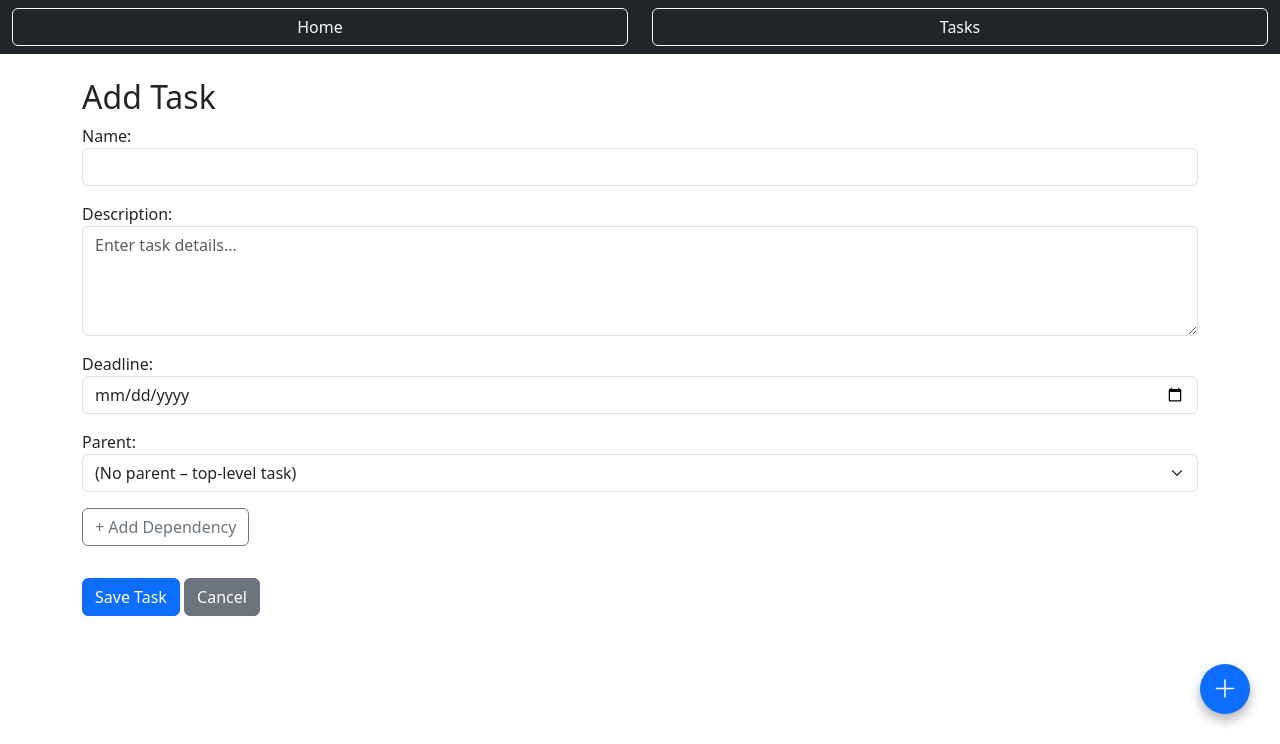
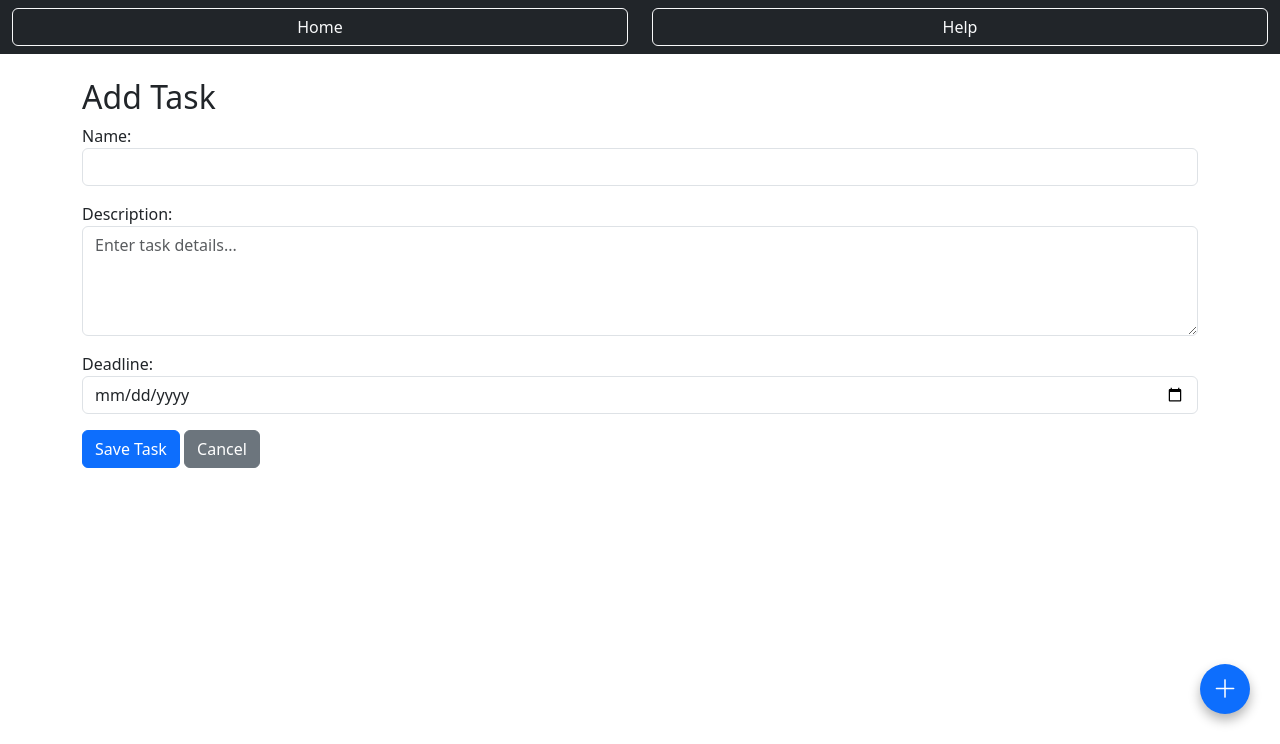
Before and after one commit to NoctemApple/astra-agenda, a Django app: page /add/ in a window 1280 px wide. Shown: the part 56-800 px from the top of the page. Run offline with Django 5.2, Linux system fonts and the light colour scheme; a user stored in the database is signed in; data comes from the database, SQL or seed files in the repository; both versions use the stored data as it was after the commit.

```diff
--- a/tasks/forms.py
+++ b/tasks/forms.py
@@ -2,16 +2,9 @@ from django import forms
 from .models import Task
 
 class TaskForm(forms.ModelForm):
-    parent = forms.ModelChoiceField(
-        queryset=Task.objects.all(),
-        required=False,
-        empty_label="(No parent – top-level task)",
-        widget=forms.Select(attrs={'class': 'form-select'})
-    )
-
     class Meta:
         model = Task
-        fields = ['name', 'description', 'deadline', 'parent']
+        fields = ['name', 'description', 'deadline']
         widgets = {
             'name': forms.TextInput(attrs={'class': 'form-control'}),
             'description': forms.Textarea(attrs={
--- a/tasks/templates/tasks/add_task.html
+++ b/tasks/templates/tasks/add_task.html
@@ -7,10 +7,6 @@
 <form id="task-form" method="post" action="{% url 'add_task' %}">
   {% csrf_token %}
   {{ form.as_p }}
-
-  <!-- Dependencies (JS will append rows here) -->
-  <div id="dependencies-container" class="mb-3"></div>
-  <button type="button" id="add-dependency-btn" class="btn btn-outline-secondary mb-3">+ Add Dependency</button>
 
   <div class="form-actions">
     <button type="submit" class="btn btn-primary">Save Task</button>
--- a/tasks/templates/tasks/layout.html
+++ b/tasks/templates/tasks/layout.html
@@ -42,7 +42,7 @@
                 <a href="{% url 'index' %}" class="btn btn-outline-light w-100">Home</a>
             </div>
             <div class="col-6">
-                <a href="{% url 'tasks' %}" class="btn btn-outline-light w-100">Tasks</a>
+                <a href="{% url 'help' %}" class="btn btn-outline-light w-100">Help</a>
             </div>
         </div>
     </div>
--- a/tasks/urls.py
+++ b/tasks/urls.py
@@ -3,7 +3,7 @@ from . import views
 
 urlpatterns = [
     path("", views.index, name="index"),
-    path("tasks/", views.tasks, name="tasks"),
+    path("help/", views.help, name="help"),
     path("add/", views.add_task, name="add_task"),
     path("complete/<int:task_id>/", views.complete, name="complete"),
 
--- a/tasks/views.py
+++ b/tasks/views.py
@@ -71,8 +71,8 @@ def index(request):
     tasks = Task.objects.filter(parent__isnull=True)  # only top-level
     return render(request, "tasks/index.html", {"tasks": tasks})
 
-def tasks(request):
-    return render(request, "tasks/tasks.html")
+def help(request):
+    return render(request, "tasks/help.html")
 
 @login_required
 def add_task(request):
@@ -108,36 +108,48 @@ def task_detail(request, task_id):
 @login_required
 def add_dependency(request, task_id):
     parent_task = get_object_or_404(Task, id=task_id, user=request.user)
+    tasks = Task.objects.filter(user=request.user).exclude(id=parent_task.id)
 
     if request.method == "POST":
         name = request.POST.get("name")
         description = request.POST.get("description")
         deadline = request.POST.get("deadline") or None
+        group_type = request.POST.get("group_type", "ALL")
+        prereq_ids = request.POST.getlist("prereqs")
 
-        if name:  # must at least have a name
-            # 1. Create the new dependency task
+        if name:
+            # 1. Create the subtask under parent
             new_task = Task.objects.create(
                 name=name,
                 description=description,
                 deadline=deadline,
-                parent=None,  # dependencies aren’t sub-subtasks
+                parent=parent_task,   # ✅ nested correctly
                 user=request.user
             )
 
-            # 2. Link dependency with a default group
+            # 2. Create dependency group for this subtask
             group = DependencyGroup.objects.create(
                 task=parent_task,
-                group_type="ALL"   # default to "ALL", can change later
-            )
-            TaskDependency.objects.create(
-                group=group,
-                prerequisite_task=new_task
+                group_type=group_type
             )
 
-            # ✅ redirect back to the parent’s detail page
+            # 3. Link selected prerequisites
+            for prereq_id in prereq_ids:
+                try:
+                    prereq_task = Task.objects.get(id=prereq_id, user=request.user)
+                    TaskDependency.objects.create(
+                        group=group,
+                        prerequisite_task=prereq_task
+                    )
+                except Task.DoesNotExist:
+                    continue
+
             return redirect("task_detail", task_id=parent_task.id)
 
-    return render(request, "tasks/add_dependency.html", {"task": parent_task})
+    return render(request, "tasks/add_dependency.html", {
+        "task": parent_task,
+        "tasks": tasks
+    })
 
 
 @login_required
```
Also changed, not shown: tasks/templates/tasks/add_dependency.html (+13 -1 lines), db.sqlite3, tasks/templates/tasks/help.html (renamed from tasks/templates/tasks/tasks.html).
